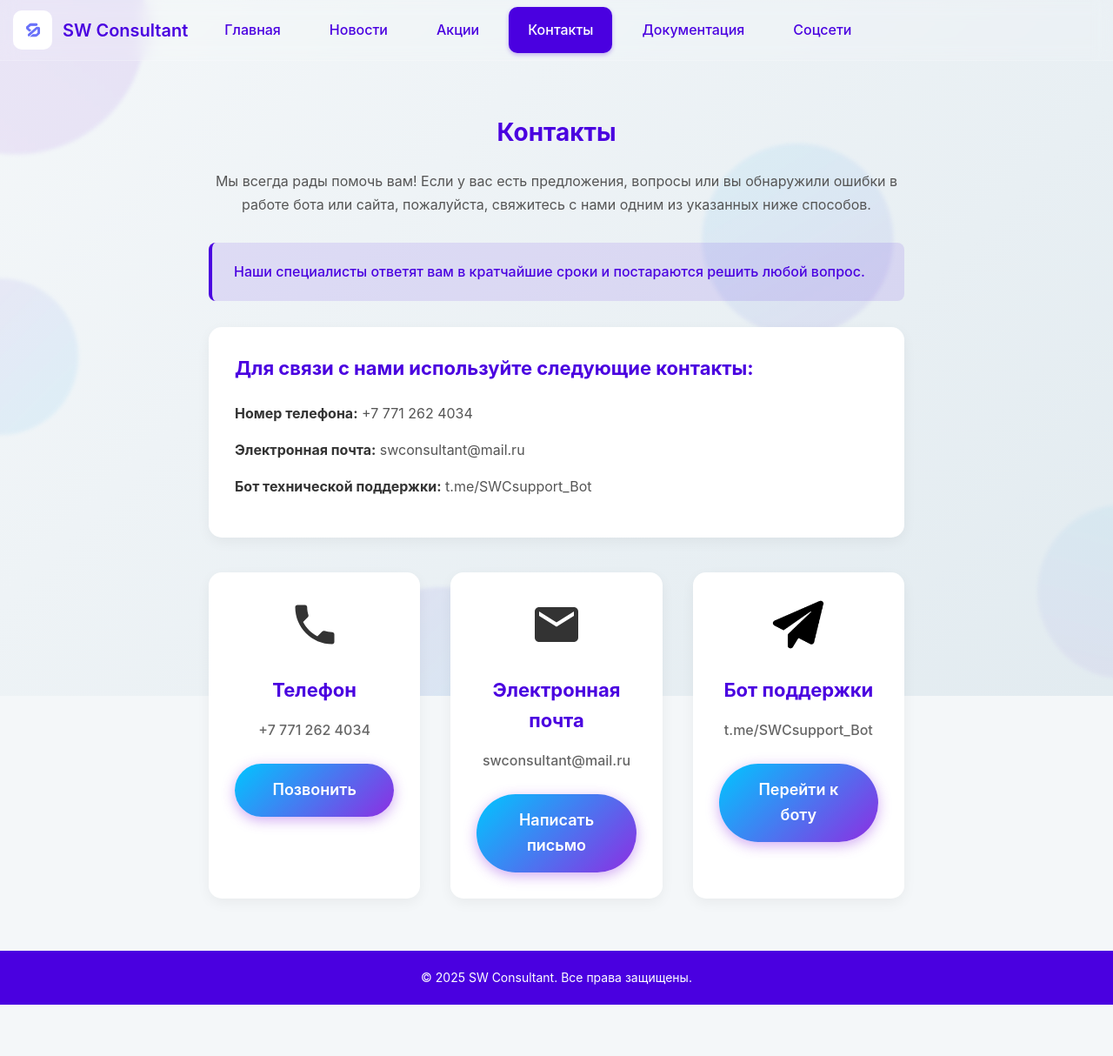
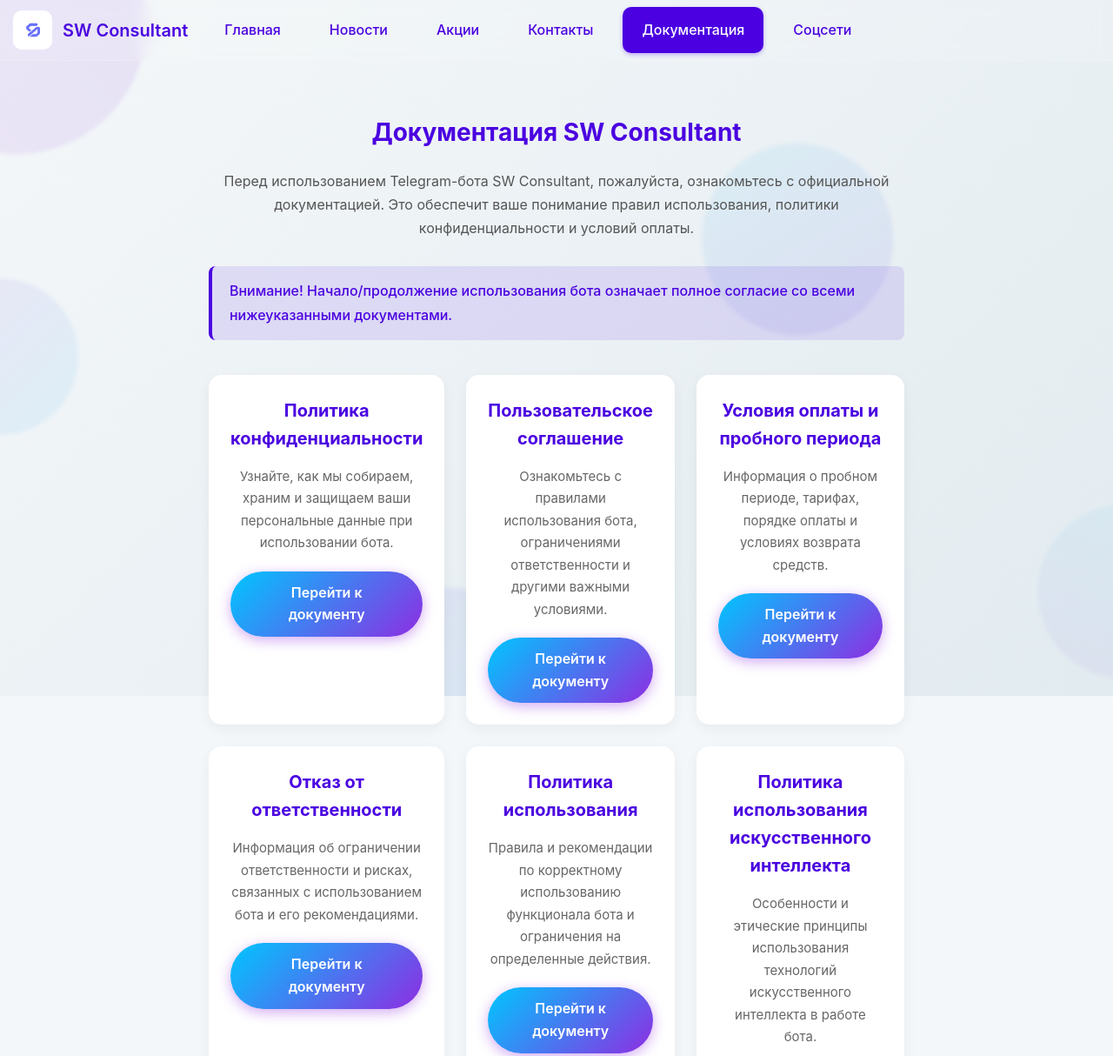
Before and after one commit to SW-Consultant/docs, a plain HTML site: page Documentation.html in a window 1280 px wide. Shown: the top 1214 px of the page at 87% size. Before the commit the page ends 1155 px from the top, so only its background shows below. Drawn offline with Linux system fonts and the light colour scheme.

Commit message:
Update Documentation.html

```diff
--- a/Documentation.html
+++ b/Documentation.html
@@ -5,9 +5,9 @@
     <meta name="viewport" content="width=device-width, initial-scale=1.0">
 
     <!-- SEO Мета-теги -->
-    <title>SW Consultant - Контакты</title>
-    <meta name="description" content="Контактная информация для связи с поддержкой SW Consultant. Телефон, email и бот технической поддержки.">
-    <meta name="keywords" content="SW Consultant, контакты, поддержка, техническая помощь, обратная связь">
+    <title>SW Consultant - Документация</title>
+    <meta name="description" content="Официальная документация Telegram-бота SW Consultant. Политика конфиденциальности, пользовательское соглашение, условия оплаты и другие важные документы.">
+    <meta name="keywords" content="SW Consultant, документация, политика конфиденциальности, пользовательское соглашение, условия оплаты, отказ от ответственности, политика использования ИИ, безопасность данных">
 
     <style>
         /* --- ОБЩИЕ СТИЛИ И ПЕРЕМЕННЫЕ --- */
@@ -316,76 +316,69 @@
 
         /* --- ОСНОВНОЕ СОДЕРЖИМОЕ (MAIN) --- */
         main {
-            padding: 90px 15px 20px; /* Увеличили отступ сверху из-за большей высоты шапки */
+            padding: 90px 15px 20px; /* Добавлен отступ сверху для фиксированного хедера */
             position: relative;
             z-index: 1; /* Убедимся, что контент над фоном */
             flex: 1; /* Позволяет main занять все доступное пространство */
         }
 
-        .contact-section {
+        .doc-section {
             max-width: 800px;
             margin: 0 auto;
             text-align: center;
             padding: 40px 0;
         }
 
-        .contact-section h1 {
+        .doc-section h1 {
             font-size: 28px;
             color: var(--primary-color);
             margin-bottom: 20px;
         }
 
-        .contact-section p {
+        .doc-section p {
             font-size: 16px;
             color: #555;
             margin-bottom: 30px;
             line-height: 1.7;
         }
 
-        .contact-cards {
+        .doc-cards {
             display: flex;
             flex-direction: column;
-            gap: 30px; /* Увеличили отступ между карточками */
+            gap: 20px;
             margin-top: 40px;
         }
 
-        .contact-card {
+        .doc-card {
             background-color: var(--white-color);
             border-radius: 15px;
-            padding: 30px; /* Увеличили внутренние отступы */
+            padding: 25px;
             box-shadow: 0 5px 15px rgba(0, 0, 0, 0.05);
             text-align: center;
             transition: transform 0.3s ease, box-shadow 0.3s ease;
         }
 
-        .contact-card:hover {
+        .doc-card:hover {
             transform: translateY(-5px);
             box-shadow: 0 10px 25px rgba(0, 0, 0, 0.1);
         }
 
-        .contact-icon {
-            width: 60px; /* Увеличили размер иконок */
-            height: 60px; /* Увеличили размер иконок */
-            margin: 0 auto 20px auto; /* Увеличили отступ */
-        }
-
-        .contact-card h3 {
-            font-size: 22px; /* Увеличили размер заголовка */
+        .doc-card h3 {
+            font-size: 20px;
             color: var(--primary-color);
             margin-bottom: 15px;
         }
 
-        .contact-card p {
-            font-size: 16px;
+        .doc-card p {
+            font-size: 15px;
             color: #666;
-            margin-bottom: 25px; /* Увеличили отступ */
-            font-weight: 500;
+            margin-bottom: 20px;
         }
 
-        .contact-button {
+        .doc-button {
             display: inline-block;
-            padding: 16px 30px; /* Значительно увеличили отступы */
-            font-size: 18px; /* Увеличили размер шрифта */
+            padding: 12px 25px;
+            font-size: 16px;
             font-weight: 600;
             color: var(--white-color);
             background: linear-gradient(135deg, var(--accent-color), var(--secondary-color));
@@ -394,13 +387,9 @@
             text-decoration: none;
             box-shadow: 0 4px 15px rgba(142, 45, 226, 0.4);
             transition: all 0.3s ease;
-            min-height: 56px; /* Минимальная высота для удобного нажатия */
-            display: flex;
-            align-items: center;
-            justify-content: center;
         }
 
-        .contact-button:hover {
+        .doc-button:hover {
             transform: scale(1.05);
             box-shadow: 0 6px 20px rgba(142, 45, 226, 0.6);
         }
@@ -408,7 +397,7 @@
         .notice-box {
             background-color: rgba(74, 0, 224, 0.1);
             border-left: 4px solid var(--primary-color);
-            padding: 20px 25px; /* Увеличили отступы */
+            padding: 15px 20px;
             border-radius: 8px;
             margin: 30px 0;
             text-align: left;
@@ -418,32 +407,6 @@
             margin: 0;
             color: var(--primary-color);
             font-weight: 500;
-            font-size: 16px; /* Увеличили размер шрифта */
-        }
-
-        .contact-info {
-            text-align: left;
-            background-color: var(--white-color);
-            border-radius: 15px;
-            padding: 30px; /* Увеличили отступы */
-            box-shadow: 0 5px 15px rgba(0, 0, 0, 0.05);
-            margin: 30px 0;
-        }
-
-        .contact-info h3 {
-            color: var(--primary-color);
-            margin-bottom: 20px; /* Увеличили отступ */
-            font-size: 22px; /* Увеличили размер шрифта */
-        }
-
-        .contact-info p {
-            margin-bottom: 15px; /* Увеличили отступ */
-            color: #555;
-            font-size: 16px; /* Увеличили размер шрифта */
-        }
-
-        .contact-info strong {
-            color: var(--text-color);
         }
 
         /* --- ФУТЕР --- */
@@ -465,16 +428,16 @@
             .header-title {
                 font-size: 20px;
             }
-            .contact-cards {
+            .doc-cards {
                 display: grid;
                 grid-template-columns: 1fr 1fr;
-                gap: 35px; /* Увеличили отступы для планшетов */
+                gap: 25px;
             }
         }
 
         @media (min-width: 992px) {
-            .contact-cards {
-                grid-template-columns: 1fr 1fr 1fr;
+            .doc-cards {
+                grid-template-columns: repeat(3, 1fr);
             }
         }
     </style>
@@ -513,8 +476,8 @@
                         <li><a href="https://sw-consultant.github.io/docs/Home.html">Главная</a></li>
                         <li><a href="https://sw-consultant.github.io/docs/News.html">Новости</a></li>
                         <li><a href="https://sw-consultant.github.io/docs/Promotions.html">Акции</a></li>
-                        <li><a href="https://sw-consultant.github.io/docs/Contacts.html" class="active">Контакты</a></li>
-                        <li><a href="https://sw-consultant.github.io/docs/Documentation.html">Документация</a></li>
+                        <li><a href="https://sw-consultant.github.io/docs/Contacts.html">Контакты</a></li>
+                        <li><a href="https://sw-consultant.github.io/docs/Documentation.html" class="active">Документация</a></li>
                         <li><a href="https://sw-consultant.github.io/docs/social.html">Соцсети</a></li>
                     </ul>
                 </nav>
@@ -524,49 +487,64 @@
 
     <!-- Основное содержимое страницы -->
     <main>
-        <!-- Секция с контактами -->
-        <section class="contact-section">
-            <h1>Контакты</h1>
+        <!-- Секция с документацией -->
+        <section class="doc-section">
+            <h1>Документация SW Consultant</h1>
 
-            <p>Мы всегда рады помочь вам! Если у вас есть предложения, вопросы или вы обнаружили ошибки в работе бота или сайта, пожалуйста, свяжитесь с нами одним из указанных ниже способов.</p>
+            <p>Перед использованием Telegram-бота SW Consultant, пожалуйста, ознакомьтесь с официальной документацией. Это обеспечит ваше понимание правил использования, политики конфиденциальности и условий оплаты.</p>
 
             <div class="notice-box">
-                <p>Наши специалисты ответят вам в кратчайшие сроки и постараются решить любой вопрос.</p>
+                <p>Внимание! Начало/продолжение использования бота означает полное согласие со всеми нижеуказанными документами.</p>
             </div>
 
-            <div class="contact-info">
-                <h3>Для связи с нами используйте следующие контакты:</h3>
-                <p><strong>Номер телефона:</strong> +7 771 262 4034</p>
-                <p><strong>Электронная почта:</strong> swconsultant@mail.ru</p>
-                <p><strong>Бот технической поддержки:</strong> t.me/SWCsupport_Bot</p>
-            </div>
-
-            <div class="contact-cards">
-                <!-- Карточка 1: Телефон -->
-                <div class="contact-card">
-                    <!-- Иконка телефона -->
-                    <svg class="contact-icon" viewBox="0 0 24 24" xmlns="http://www.w3.org/2000/svg"><path d="M6.62 10.79c1.44 2.83 3.76 5.14 6.59 6.59l2.2-2.2c.27-.27.67-.36 1.02-.24 1.12.37 2.33.57 3.57.57.55 0 1 .45 1 1V20c0 .55-.45 1-1 1-9.39 0-17-7.61-17-17 0-.55.45-1 1-1h3.5c.55 0 1 .45 1 1 0 1.25.2 2.45.57 3.57.11.35.03.74-.25 1.02l-2.2 2.2z" fill="currentColor"/></svg>
-                    <h3>Телефон</h3>
-                    <p>+7 771 262 4034</p>
-                    <a href="tel:+77712624034" class="contact-button">Позвонить</a>
+            <div class="doc-cards">
+                <!-- Карточка 1: Политика конфиденциальности -->
+                <div class="doc-card">
+                    <h3>Политика конфиденциальности</h3>
+                    <p>Узнайте, как мы собираем, храним и защищаем ваши персональные данные при использовании бота.</p>
+                    <a href="https://sw-consultant.github.io/docs/privacy-policy.html" class="doc-button" target="_blank">Перейти к документу</a>
                 </div>
 
-                <!-- Карточка 2: Email -->
-                <div class="contact-card">
-                    <!-- Иконка почты -->
-                    <svg class="contact-icon" viewBox="0 0 24 24" xmlns="http://www.w3.org/2000/svg"><path d="M20 4H4c-1.1 0-1.99.9-1.99 2L2 18c0 1.1.9 2 2 2h16c1.1 0 2-.9 2-2V6c0-1.1-.9-2-2-2zm0 4l-8 5-8-5V6l8 5 8-5v2z" fill="currentColor"/></svg>
-                    <h3>Электронная почта</h3>
-                    <p>swconsultant@mail.ru</p>
-                    <a href="mailto:swconsultant@mail.ru" class="contact-button">Написать письмо</a>
+                <!-- Карточка 2: Пользовательское соглашение -->
+                <div class="doc-card">
+                    <h3>Пользовательское соглашение</h3>
+                    <p>Ознакомьтесь с правилами использования бота, ограничениями ответственности и другими важными условиями.</p>
+                    <a href="https://sw-consultant.github.io/docs/user_agreement.html" class="doc-button" target="_blank">Перейти к документу</a>
                 </div>
 
-                <!-- Карточка 3: Бот поддержки -->
-                <div class="contact-card">
-                    <!-- Иконка Telegram из изображения -->
-                    <img src="telegram.png" alt="Telegram" class="contact-icon">
-                    <h3>Бот поддержки</h3>
-                    <p>t.me/SWCsupport_Bot</p>
-                    <a href="https://t.me/SWCsupport_Bot" class="contact-button" target="_blank">Перейти к боту</a>
+                <!-- Карточка 3: Условия оплаты -->
+                <div class="doc-card">
+                    <h3>Условия оплаты и пробного периода</h3>
+                    <p>Информация о пробном периоде, тарифах, порядке оплаты и условиях возврата средств.</p>
+                    <a href="https://sw-consultant.github.io/docs/payment-terms.html" class="doc-button" target="_blank">Перейти к документу</a>
+                </div>
+
+                <!-- Карточка 4: Отказ от ответственности -->
+                <div class="doc-card">
+                    <h3>Отказ от ответственности</h3>
+                    <p>Информация об ограничении ответственности и рисках, связанных с использованием бота и его рекомендациями.</p>
+                    <a href="https://sw-consultant.github.io/docs/disclaimer.html" class="doc-button" target="_blank">Перейти к документу</a>
+                </div>
+
+                <!-- Карточка 5: Политика использования -->
+                <div class="doc-card">
+                    <h3>Политика использования</h3>
+                    <p>Правила и рекомендации по корректному использованию функционала бота и ограничения на определенные действия.</p>
+                    <a href="https://sw-consultant.github.io/docs/usage_policy.html" class="doc-button" target="_blank">Перейти к документу</a>
+                </div>
+
+                <!-- Карточка 6: Политика использования ИИ -->
+                <div class="doc-card">
+                    <h3>Политика использования искусственного интеллекта</h3>
+                    <p>Особенности и этические принципы использования технологий искусственного интеллекта в работе бота.</p>
+                    <a href="https://sw-consultant.github.io/docs/policy-on-the-use-of-AI.html" class="doc-button" target="_blank">Перейти к документу</a>
+                </div>
+
+                <!-- Карточка 7: Политика безопасности данных -->
+                <div class="doc-card">
+                    <h3>Политика безопасности данных</h3>
+                    <p>Меры по защите данных, предотвращению утечек информации и обеспечению безопасности пользовательских данных.</p>
+                    <a href="https://sw-consultant.github.io/docs/data-protection-policy.html" class="doc-button" target="_blank">Перейти к документу</a>
                 </div>
             </div>
         </section>
```
